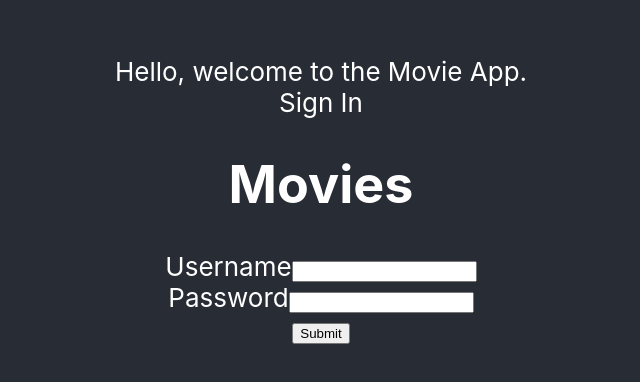
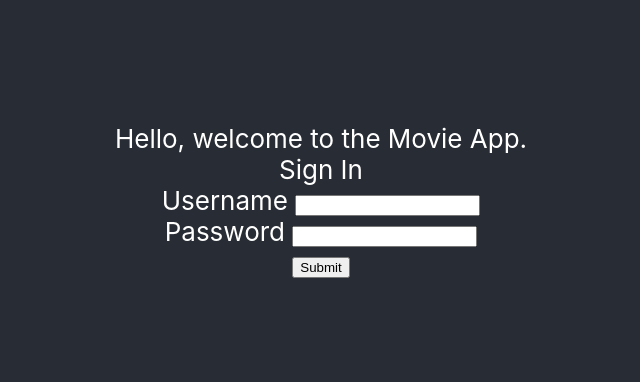
Before and after one commit to Karishad/HackUNT2022, a React (Create React App) app in the folder my-app/: page / in a window 1280 px wide. Shown: the part 200-582 px from the top of the page, without its empty margins (319-959 px from the left). Built offline with nearby package versions, Linux system fonts and the light colour scheme.

Commit message:
Change line 82 on Sign_in to redirect
-Got functionality working

```diff
--- a/my-app/src/Sign_in.jsx
+++ b/my-app/src/Sign_in.jsx
@@ -1,12 +1,14 @@
 import React, { useState } from "react";
 import ReactDOM from "react-dom";
-import "./App.css";
+
+import "./movie.css";
 
 function Sign_In() {
-
+  // React States
   const [errorMessages, setErrorMessages] = useState({});
   const [isSubmitted, setIsSubmitted] = useState(false);
 
+  // User Login info
   const database = [
     {
       username: "user1",
@@ -19,55 +21,55 @@ function Sign_In() {
   ];
 
   const errors = {
-        user: "invalid username",
+    uname: "invalid username",
     pass: "invalid password"
   };
 
-
-    const renderErrorMessage = (name) =>
-        name === errorMessages.name && (<div className="error">{errorMessages.message}</div>
-        );
-
   const handleSubmit = (event) => {
+    //Prevent page reload
     event.preventDefault();
 
-        var { user, pass } = document.forms[0];
+    var { uname, pass } = document.forms[0];
 
-        const userData = database.find((user) => user.username === user.value)
+    // Find user login info
+    const userData = database.find((user) => user.username === uname.value);
 
+    // Compare user info
     if (userData) {
       if (userData.password !== pass.value) {
-                setErrorMessages({ name: "pass", message: errors.pass })
-            }
-            else {
+        // Invalid password
+        setErrorMessages({ name: "pass", message: errors.pass });
+      } else {
         setIsSubmitted(true);
       }
-        }
-        else {
-            setErrorMessages({ name: "user", message: errors, user });
+    } else {
+      // Username not found
+      setErrorMessages({ name: "uname", message: errors.uname });
     }
   };
 
+  // Generate JSX code for error message
+  const renderErrorMessage = (name) =>
+    name === errorMessages.name && (
+      <div className="error">{errorMessages.message}</div>
+    );
 
-    const Form = (
+  // JSX code for login form
+  const renderForm = (
     <div className="form">
-            <h1>Movies</h1>
       <form onSubmit={handleSubmit}>
-                <div className="input">
-                    <label>Username</label>
-                    <input type="text" name="user" required />
-                    {renderErrorMessage("Username is required.")}
+        <div className="input-container">
+          <label>Username </label>
+          <input type="text" name="uname" required />
+          {renderErrorMessage("uname")}
         </div>
-
-                <div className="input">
-                    <label>Password</label>
-                    <input type="text" name="password" required />
-                    {renderErrorMessage("Password is required.")}
+        <div className="input-container">
+          <label>Password </label>
+          <input type="password" name="pass" required />
+          {renderErrorMessage("pass")}
         </div>
-
-                <div className="button">
+        <div className="button-container">
           <input type="submit" />
-
         </div>
       </form>
     </div>
@@ -75,9 +77,9 @@ function Sign_In() {
 
   return (
     <div className="app">
-            <div className="form">
+      <div className="login-form">
         <div className="title">Sign In</div>
-                {isSubmitted ? <div>Welcome</div> : Form}
+        {isSubmitted ? <div>User is successfully logged in</div> : renderForm}
       </div>
     </div>
   );
```
Also changed, not shown: my-app/src/movie.css (renamed from my-app/movie.css). Lines whose indentation alone changed are shown as unchanged.
